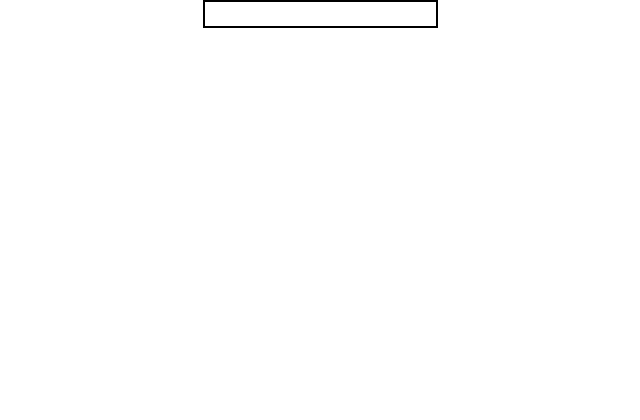
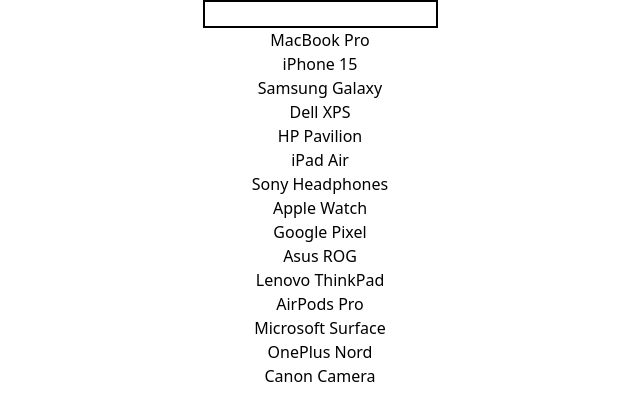
Before and after one commit to bobbyDeepak1415/File_Uploader, a React (Create React App) app: page / in a window 1280 px wide. Shown: the top 420 px of the page, without its empty margins (320-960 px from the left). Built offline with nearby package versions, Linux system fonts and the light colour scheme.

Commit message:
setup done

```diff
--- a/src/Demo.jsx
+++ b/src/Demo.jsx
@@ -34,7 +34,13 @@ export default function Demo() {
           onChange={(e) => setQuery(e.target.value)}
         ></input>
         <ul>
-
+          {filteredProducts.length > 0 ? (
+            filteredProducts.map((product) => {
+              return <li key={product.id}>{product.name}</li>;
+            })
+          ) : (
+            <h2>No results found</h2>
+          )}
         </ul>
       </div>
     </>
```
